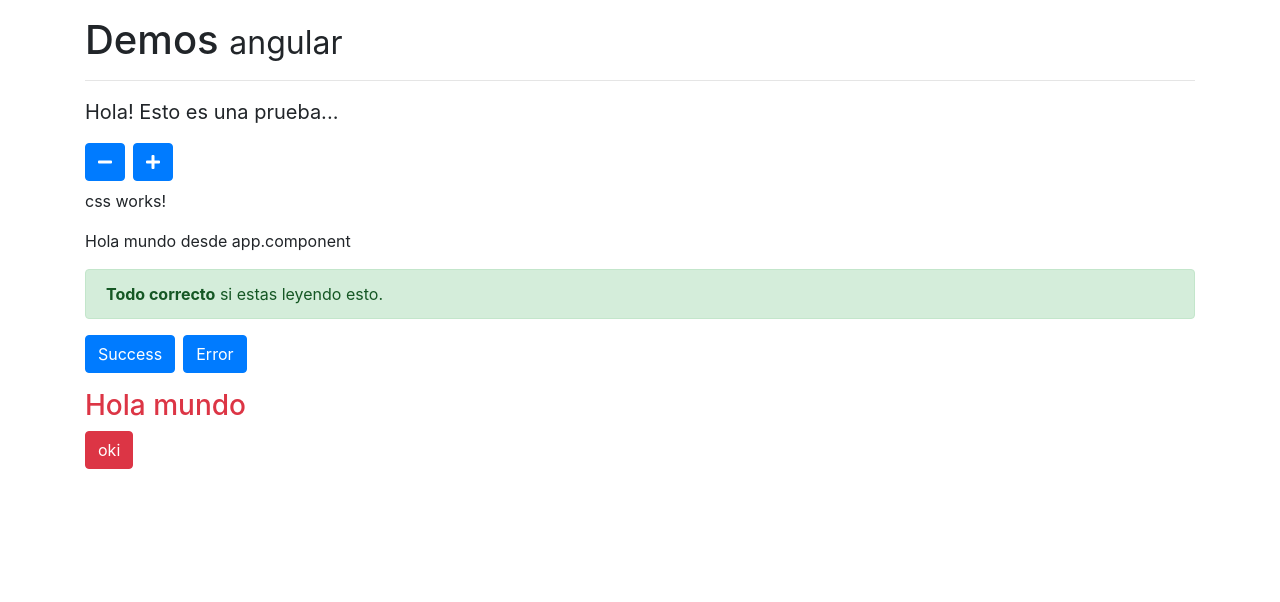
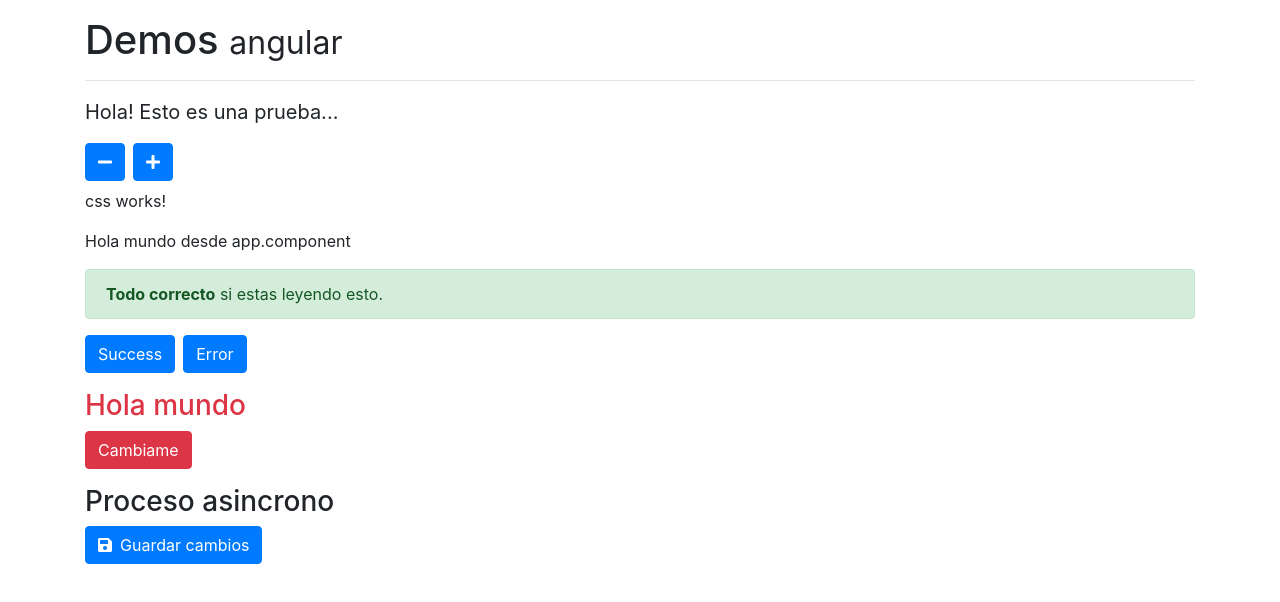
Before and after one commit to inegas/ng-a, an Angular app: page / in a window 1280 px wide. Shown: the top 602 px of the page. Built offline with nearby package versions, Linux system fonts and the light colour scheme.

Commit message:
btn mejorado

```diff
--- a/src/app/components/clases/clases.component.html
+++ b/src/app/components/clases/clases.component.html
@@ -9,4 +9,16 @@
 <button   type="button" class="btn btn-primary"
           (click)="property.danger = !property.danger"
           [ngClass]="{'btn-danger': property.danger, 'btn-primary': !property.danger}"
-          >oki</button>
+          >Cambiame</button>
+
+<h3 class="mt-3">Proceso asincrono</h3>
+<button
+  (click)="onClick()"
+  type="button"
+  class="btn btn-primary"
+  [disabled]="loading">
+  <i  class="fas  mr-1"
+      [ngClass]="{'fa-save': !loading, 'fa-spin fa-sync-alt': loading}"></i>
+      <span class="ml-1" *ngIf="!loading">Guardar cambios</span>
+      <span class="ml-1" *ngIf="loading">Espere por favor</span>
+</button>
--- a/src/app/components/clases/clases.component.ts
+++ b/src/app/components/clases/clases.component.ts
@@ -9,6 +9,7 @@ export class ClasesComponent implements OnInit {
 
   alert:string = 'alert-success';
   // alertN:string = 'alert-danger';
+  loading:boolean = false;
 
   property:object = {
     danger: true
@@ -19,4 +20,11 @@ export class ClasesComponent implements OnInit {
   ngOnInit() {
   }
 
+  onClick(){
+    this.loading = true;
+    setTimeout(()=>{
+      this.loading = false;
+    }, 3000);
+  }
+
 }
```
